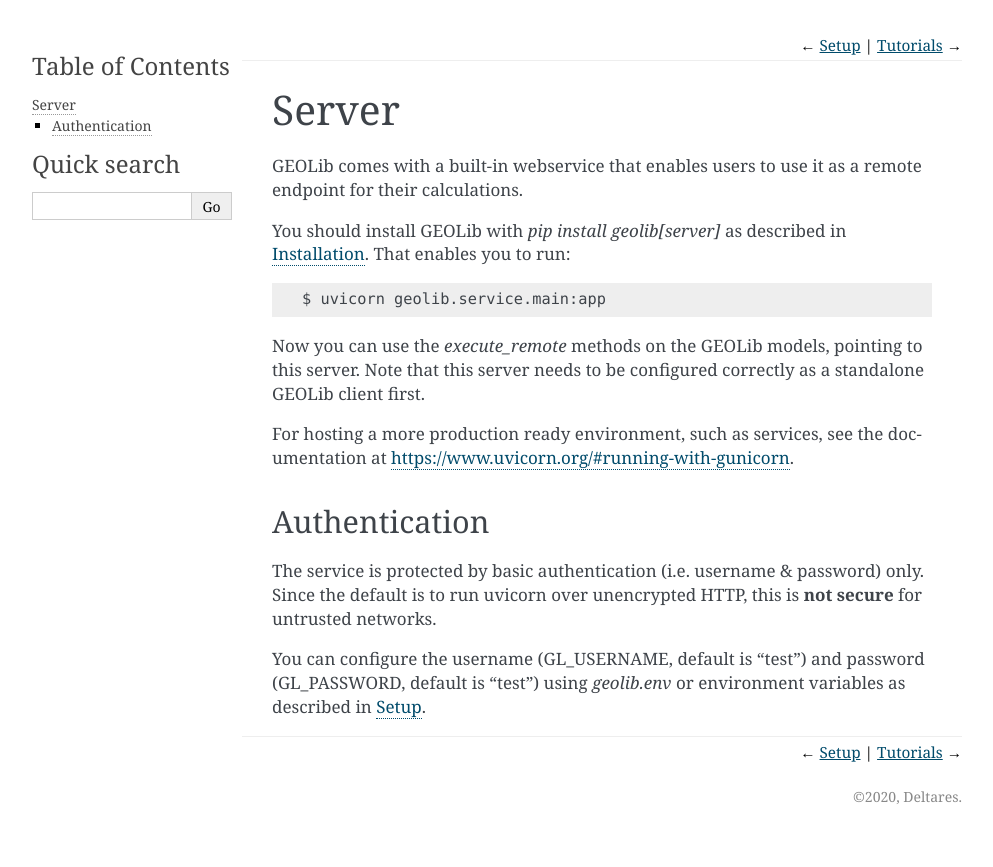
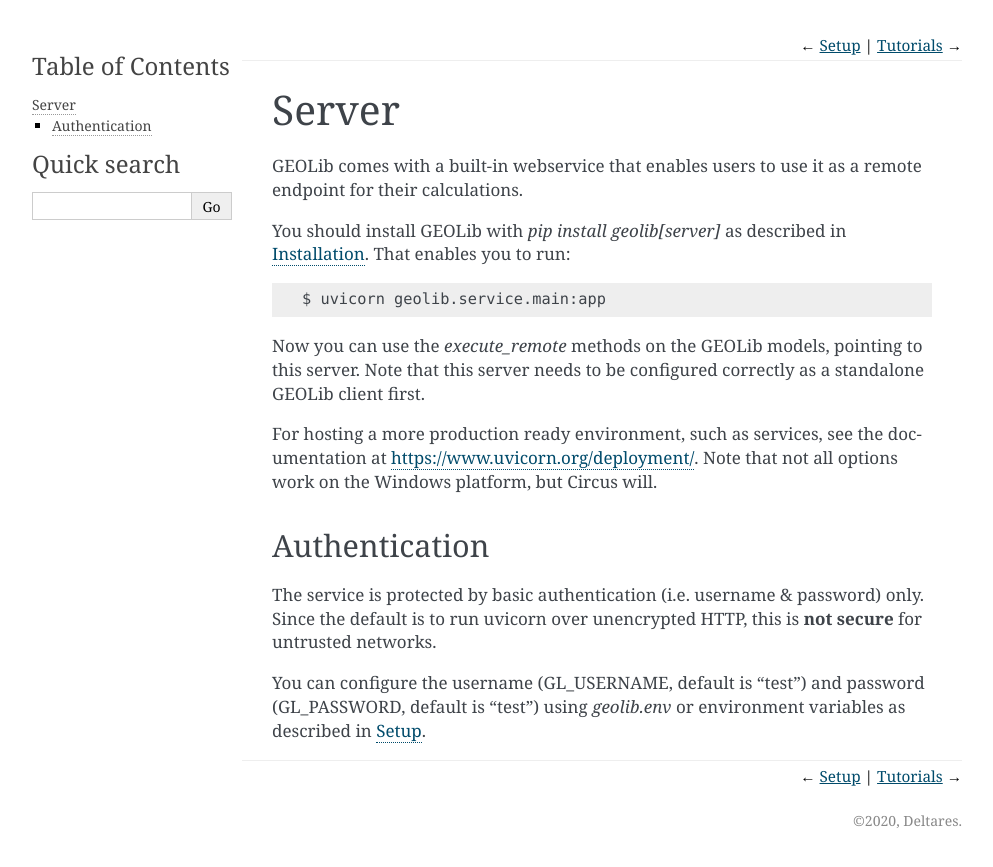
Before and after one commit to Deltares/GEOLib, a Sphinx documentation site: the page built from docs/user/server.rst, in a window 1280 px wide. Shown: the top 867 px of the page, without its empty margins (148-1141 px from the left). Built offline with Sphinx 7.4.7, drawn with Linux system fonts in a browser that asks for light colours.

```diff
--- a/docs/changelog.rst
+++ b/docs/changelog.rst
@@ -17,6 +17,7 @@ Changelog
 - :support:`GEOLIB-190` Set the load_type of VerificationLoadSettingsHorizontalLineLoad to DSheetPiling Determined.
 - :support:`GEOLIB-184` Renamed the pile factors in a Pile for clarity in DFoundations (**breaking**).
 - :support:`GEOLIB-194` Renamed some PartialFactorSets Enums for clarity in DSheetPiling (**breaking**).
+- :support:`GEOLIB-211` Clarified vertical_permeability in Soil should be in [m/day].
 - :support:`-` Added errors attribute to BaseModelList for failed models.
 - :support:`-` Added tutorial about multiple calculations using BaseModelList.
 - :support:`-` Unified settings into metadata for both local and remote models. Added timeout for execution to metadata.
@@ -36,7 +37,7 @@ Changelog
 - :bug:`GEOLIB-206` Xi3, Xi4 and other options can now be set on TensionPilesModel as well.
 - :bug:`GEOLIB-203` DStability files containing NaNs failed to serialize after execution in the webservice.
 - :bug:`GEOLIB-204` On remote execution, console folder was derived from the given model, not the geolib.env file.
-
+- :bug:`GEOLIB-192` LateralEarthPressureMethodStage in SheetPileMethod appeared as mixed when it should be C_PHI_DELTA.
 
 - :release:`0.1.1 <2020-09-27>`
 - :feature:`-` Second beta release for testing. Thanks to all those who tested and reported their findings.
--- a/docs/user/server.rst
+++ b/docs/user/server.rst
@@ -15,8 +15,8 @@ Now you can use the *execute_remote* methods on the GEOLib models, pointing to t
 server. Note that this server needs to be configured correctly as a standalone
 GEOLib client first.
 
-For hosting a more production ready environment, such as services, see the documentation at https://www.uvicorn.org/#running-with-gunicorn.
-
+For hosting a more production ready environment, such as services, see the documentation at https://www.uvicorn.org/deployment/.
+Note that not all options work on the Windows platform, but Circus will.
 
 Authentication
 --------------
```
Also changed, not shown: geolib/service/README.md.
